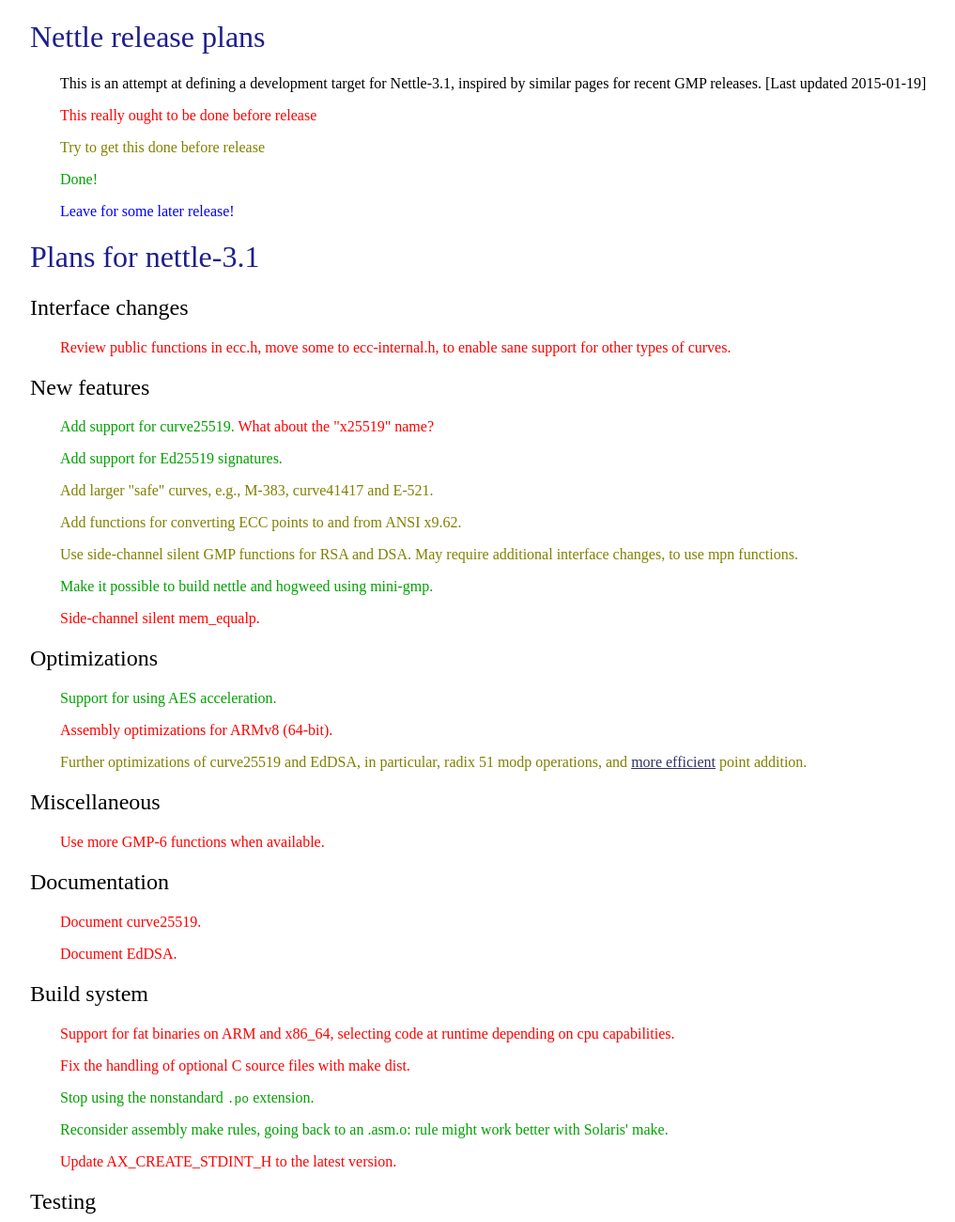
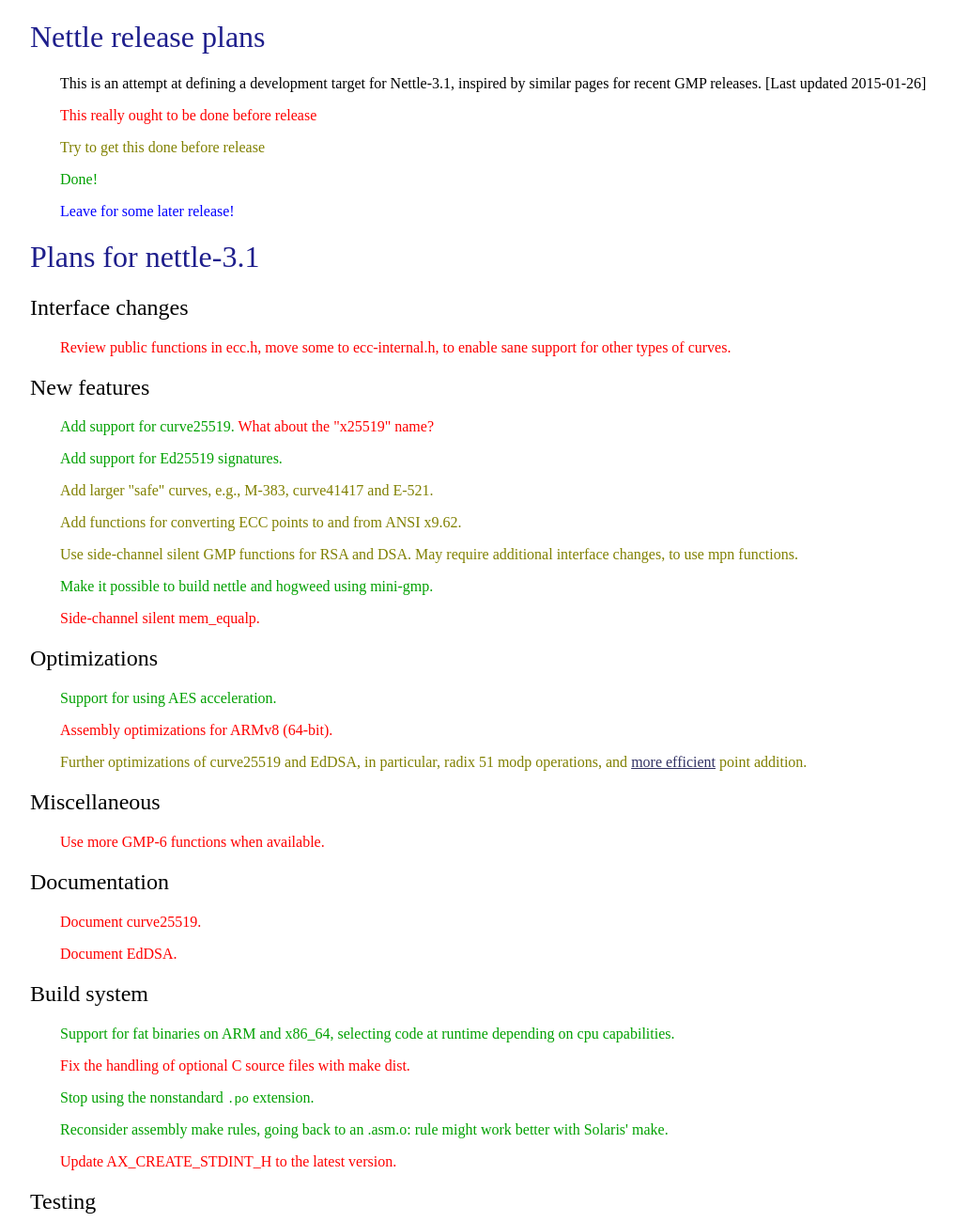
Before and after one commit to gnutls/nettle, a plain HTML site: page misc/plan.html in a window 1280 px wide. Shown: the top 1300 px of the page at 94% size, without its empty margins (96-1113 px from the left). Drawn offline with Linux system fonts and the light colour scheme.

Commit message:
Updated release plan.

```diff
--- a/misc/plan.html
+++ b/misc/plan.html
@@ -14,7 +14,7 @@
   <h1> Nettle release plans </h1>
   <p> This is an attempt at defining a development target for
     Nettle-3.1, inspired by similar pages for recent GMP releases.
-    [Last updated 2015-01-19]</p>
+    [Last updated 2015-01-26]</p>
   <p class='should'>
     This really ought to be done before release
   </p>
@@ -90,7 +90,7 @@
   </p>
 
   <h2> Build system </h2>
-  <p class='should'>
+  <p class='done'>
     Support for fat binaries on ARM and x86_64, selecting code at
     runtime depending on cpu capabilities.
   </p>
```
